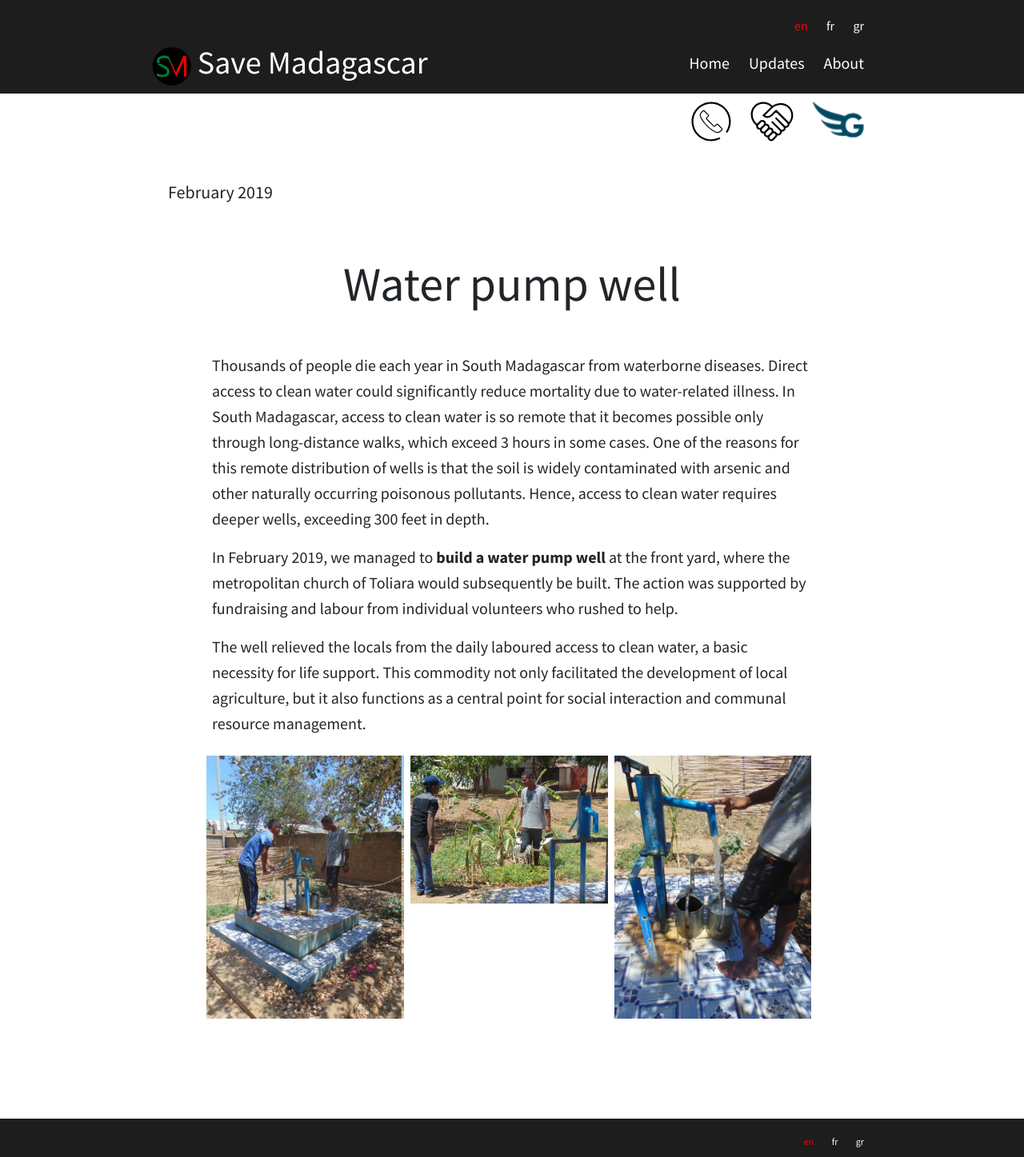
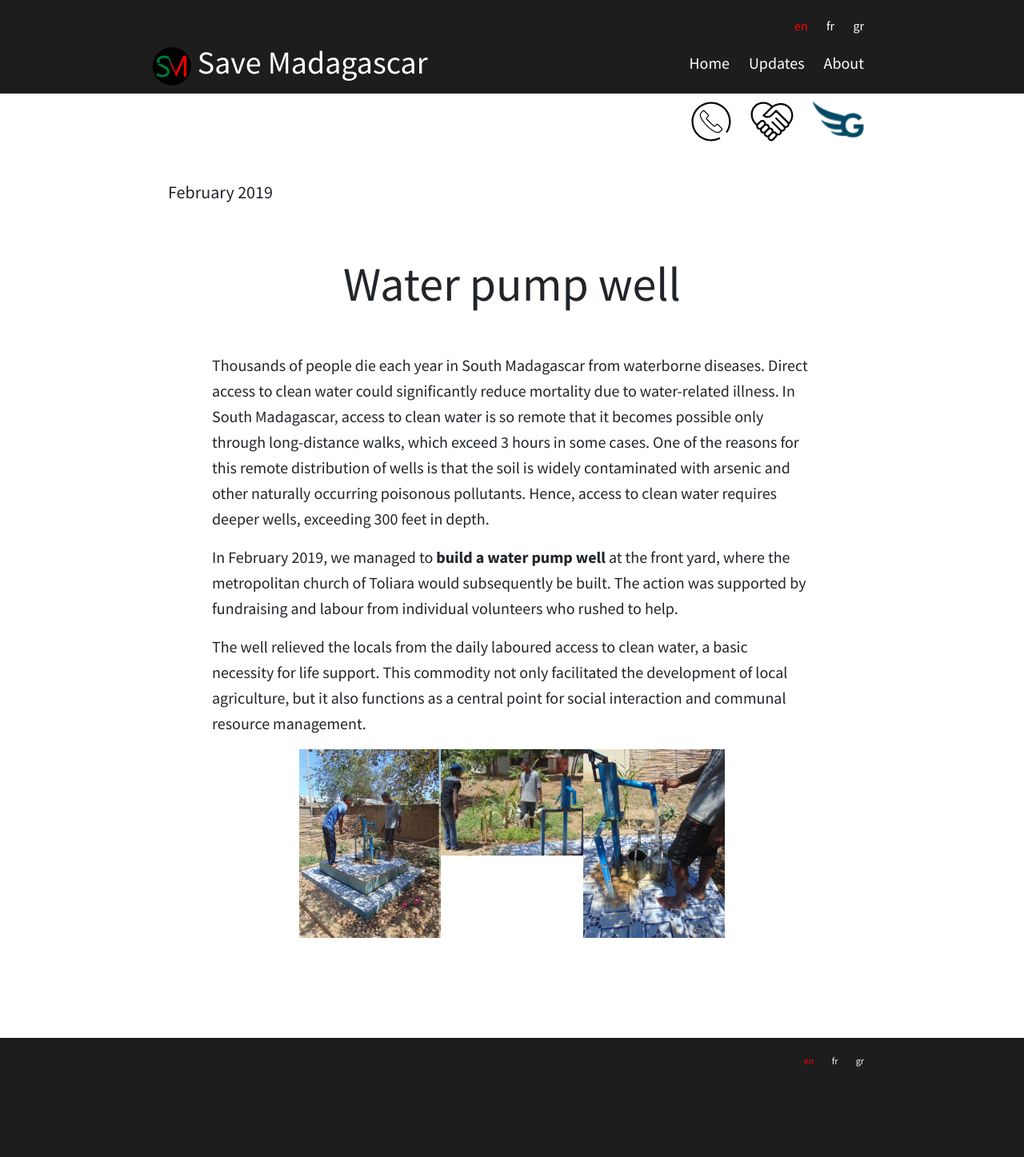
Before and after one commit to at07cm1/smadagascar_site, a Jekyll site: the page built from _posts/updates/2019-02-01-water_pump_well_en.md, in a window 1280 px wide. Shown: the whole page at 80% size. Built offline with Jekyll 4.4.1, drawn with Linux system fonts in a browser that asks for light colours; after the commit the page ends 1346 px from its top, so only the background shows below that.

Commit message:
fix bootstrap grid on post layout

```diff
--- a/_layouts/post.html
+++ b/_layouts/post.html
@@ -9,21 +9,21 @@
 		{{ content }}
 		{% if page.gallery_images %}
 			{% assign c = page.gallery_images.size | divided_by: 3 %}
-			<div>
-				<div class="gallery row">
-					<div class="g-column col-md-12 col-lg-3">
+			<div class="container">
+				<div class="row justify-content-center no-gutters">
+					<div class="col-md-12 col-lg-3">
 						{% for img in page.gallery_images limit:c %}
 							<a href="{{ img }}"><img src="{{ img }}" style="width:100%"></a>
 						{% endfor %}
 					</div>
 
-					<div class="g-column col-md-12 col-lg-3">
+					<div class="col-md-12 col-lg-3">
 						{% for img in page.gallery_images limit:c offset: c %}
 							<a href="{{ img }}"><img src="{{ img }}" style="width:100%"></a>
 						{% endfor %}
 					</div>
 
-					<div class="g-column col-md-12 col-lg-3">
+					<div class="col-md-12 col-lg-3">
 						{% assign off = c | times: 2 %}
 						{% for img in page.gallery_images offset: off %}
 							<a  href="{{ img }}"><img src="{{ img }}" style="width:100%"></a>
```
